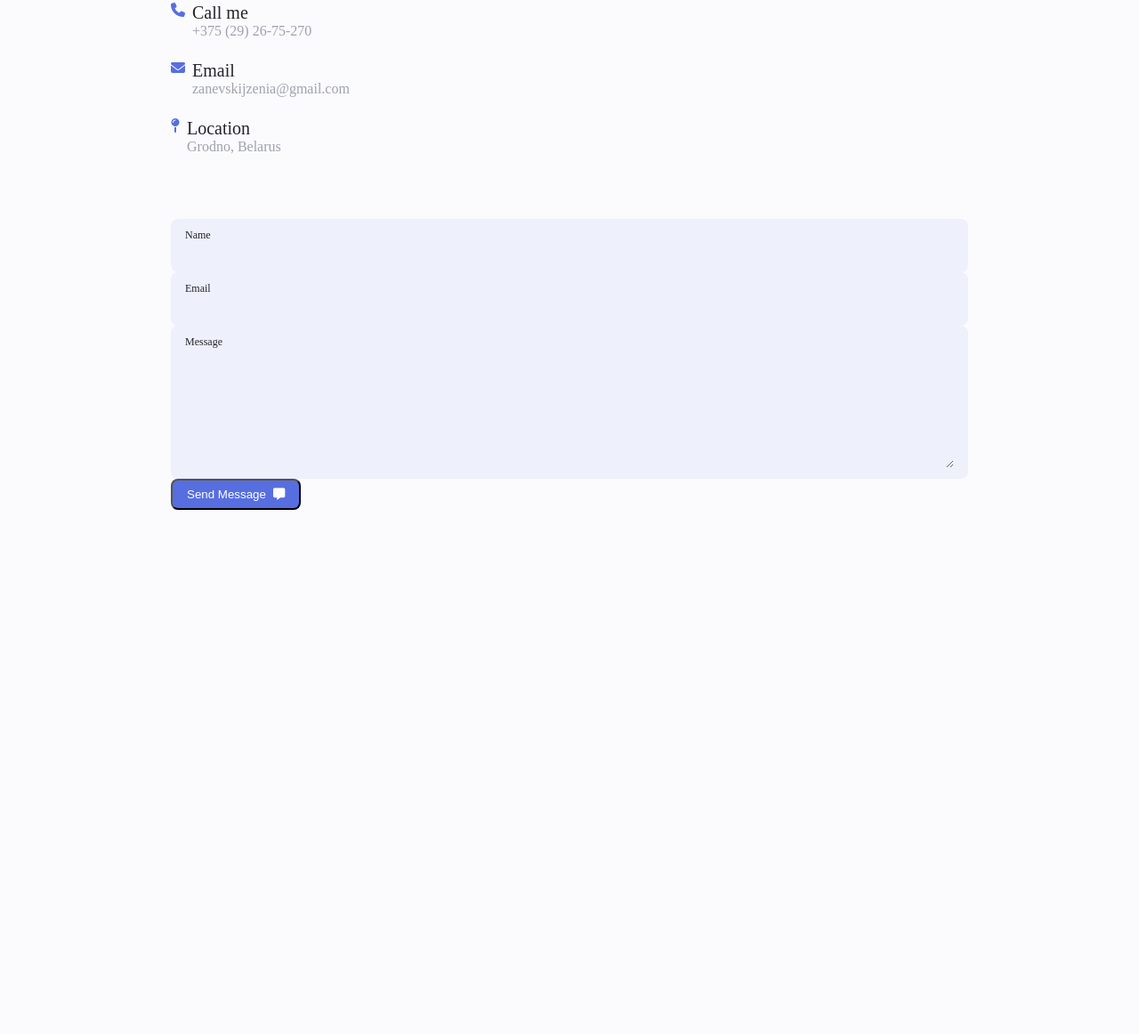
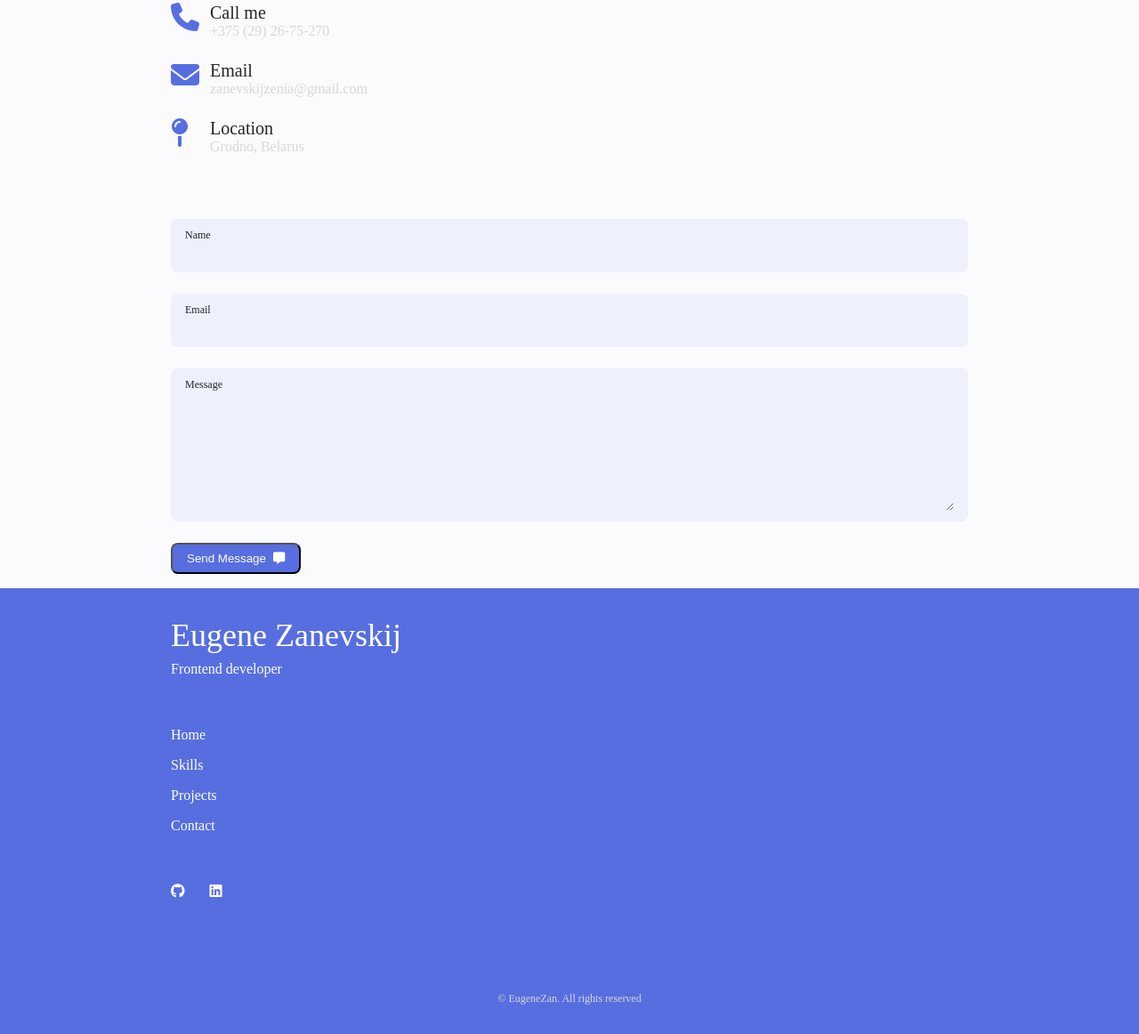
Before and after one commit to EugeneZanevskij/portfolio-page, a plain HTML site: page index.html in a window 1280 px wide. Shown: the part 1832-2994 px from the top of the page at 89% size. Before the commit the page ends 2405 px from the top, so only its background shows below. Drawn offline with Linux system fonts and the light colour scheme.

Commit message:
feat: add footer

```diff
--- a/assets/scss/abstracts/_variables.scss
+++ b/assets/scss/abstracts/_variables.scss
@@ -17,7 +17,7 @@ $first-color-alt: hsl($hue-color, 57%, 53%);
 $first-color-lighter: hsl($hue-color, 92%, 85%);
 $title-color: hsl($hue-color, 8%, 15%);
 $text-color: hsl($hue-color, 8%, 45%);
-$text-color-light: hsl($hue-color, 8%, 65%);
+$text-color-light: hsl($hue-color, 8%, 85%);
 $input-color: hsl($hue-color, 70%, 96%);
 $body-color: hsl($hue-color, 60%, 99%);
 $container-color: #fff;
--- a/assets/scss/layout/_contact.scss
+++ b/assets/scss/layout/_contact.scss
@@ -11,9 +11,10 @@
     }
 
     &__icon {
-        font-style: 2rem;
+        font-size: 2rem;
+        width: 2rem;
         color: $first-color;
-        margin-right: 0.5rem;
+        margin-right: 0.75rem;
     }
 
     &__title {
--- /dev/null
+++ b/assets/scss/layout/_footer.scss
@@ -0,0 +1,49 @@
+@use "../abstracts" as *;
+
+.footer {
+    margin-top: 1rem;
+    padding: 2rem 0;
+    background-color: $first-color-second;
+
+    &__container {
+        gap: 3.5rem;
+    }
+
+    &__title {
+        font-size: $big-font-size;
+        margin-bottom: 0.5rem;
+    }
+
+    &__links {
+        display: flex;
+        flex-direction: column;
+        row-gap: 1rem;
+    }
+
+    &__link:hover {
+        color: $first-color-lighter;
+    }
+
+    &__social {
+        font-style: 1.25rem;
+        margin-right: 1.5rem;
+
+        &:hover {
+            color: $first-color-lighter;
+        }
+    }
+
+    &__copy {
+        font-size: $smaller-font-size;
+        text-align: center;
+        color: $text-color-light;
+        margin-top: 3rem;
+    }
+
+    &__title,
+    &__subtitle,
+    &__link,
+    &__social {
+        color: hsl(0, 0%, 100%);
+    }
+}
--- a/assets/scss/layout/_index.scss
+++ b/assets/scss/layout/_index.scss
@@ -6,3 +6,4 @@
 @forward "portfolio";
 @forward "skills";
 @forward "contact";
+@forward "footer";
--- a/index.html
+++ b/index.html
@@ -257,6 +257,23 @@
                     </div>
                 </div>
             </section>
+            <section class="skills section" id="skills">
+                <h2 class="section__title">My Top Skills</h2>
+                <div class="skills__container container animate__animated animate__pulse">
+                    <div class="skills__card" >
+                        <i class="fa-brands fa-html5 skills__icon"></i>
+                    </div>
+                    <div class="skills__card" >
+                        <i class="fa-brands fa-css3-alt skills__icon"></i>
+                    </div>
+                    <div class="skills__card" >
+                        <i class="fa-brands fa-sass skills__icon"></i>
+                    </div>
+                    <div class="skills__card" >
+                        <i class="fa-brands fa-js skills__icon"></i>
+                    </div>
+                </div>
+            </section>
             <section class="project section" id="project">
                 <h2 class="section__title">
                     Projects
@@ -325,24 +342,7 @@
                     </div>
                 </div>
             </section>
-            <section class="skills section" id="skills">
-                <h2 class="section__title">My Top Skills</h2>
-                <div class="skills__container container animate__animated animate__pulse">
-                    <div class="skills__card" >
-                        <i class="fa-brands fa-html5 skills__icon"></i>
-                    </div>
-                    <div class="skills__card" >
-                        <i class="fa-brands fa-css3-alt skills__icon"></i>
-                    </div>
-                    <div class="skills__card" >
-                        <i class="fa-brands fa-sass skills__icon"></i>
-                    </div>
-                    <div class="skills__card" >
-                        <i class="fa-brands fa-js skills__icon"></i>
-                    </div>
-                </div>
-            </section>
-            <section class="contact section" id="skills">
+            <section class="contact section" id="contact">
                 <h2 class="section__title">Contact me</h2>
                 <h2 class="section__subtitle">Get in touch</h2>
                 <div class="contact__container container grid">
@@ -370,7 +370,7 @@
                         </div>
                     </div>
                     <form action="" class="contact__form grid">
-                        <div class="contact__inputs">
+                        <div class="contact__inputs grid">
                             <div class="contact__content">
                                 <label for="" class="contact__label">Name</label>
                                 <input type="text" class="contact__input">
@@ -383,15 +383,48 @@
                                 <label for="" class="contact__label">Message</label>
                                 <textarea cols="0" rows="7" class="contact__input"></textarea>
                             </div>
-                            <button class="button button--flex">
-                                Send Message
-                                <i class="fa-solid fa-message button__icon"></i>
-                            </button>
+                            <div>
+                                <button class="button button--flex">
+                                    Send Message
+                                    <i class="fa-solid fa-message button__icon"></i>
+                                </button>
+                            </div>
                         </div>
                     </form>
                 </div>
             </section>
         </main>
+        <footer class="footer">
+            <div class="container footer__container grid">
+                <div>
+                    <div class="footer__title">Eugene Zanevskij</div>
+                    <span class="footer__subtitle">Frontend developer</span>
+                </div>
+                <ul class="footer__links">
+                    <li>
+                        <a href="#home" class="footer__link">Home</a>
+                    </li>
+                    <li>
+                        <a href="#skills" class="footer__link">Skills</a>
+                    </li>
+                    <li>
+                        <a href="#project" class="footer__link">Projects</a>
+                    </li>
+                    <li>
+                        <a href="#contact" class="footer__link">Contact</a>
+                    </li>
+                </ul>
+                <div class="footer__socials">
+                    <a class="footer__social" href="https://github.com/EugeneZanevskij">
+                        <i class="fa-brands fa-github"></i>
+                    </a>
+                    <a class="footer__social" href="https://www.linkedin.com/in/eugene-zanevskij/">
+                        <i class="fa-brands fa-linkedin"></i>
+                    </a>
+                </div>
+                <p class="footer__copy">&#169; EugeneZan. All rights reserved</p>
+            </div>
+        </footer>
 
 
         <script src="assets/js/main.js"></script>
```
Also changed, not shown: assets/css/main.css, 1 other file.
